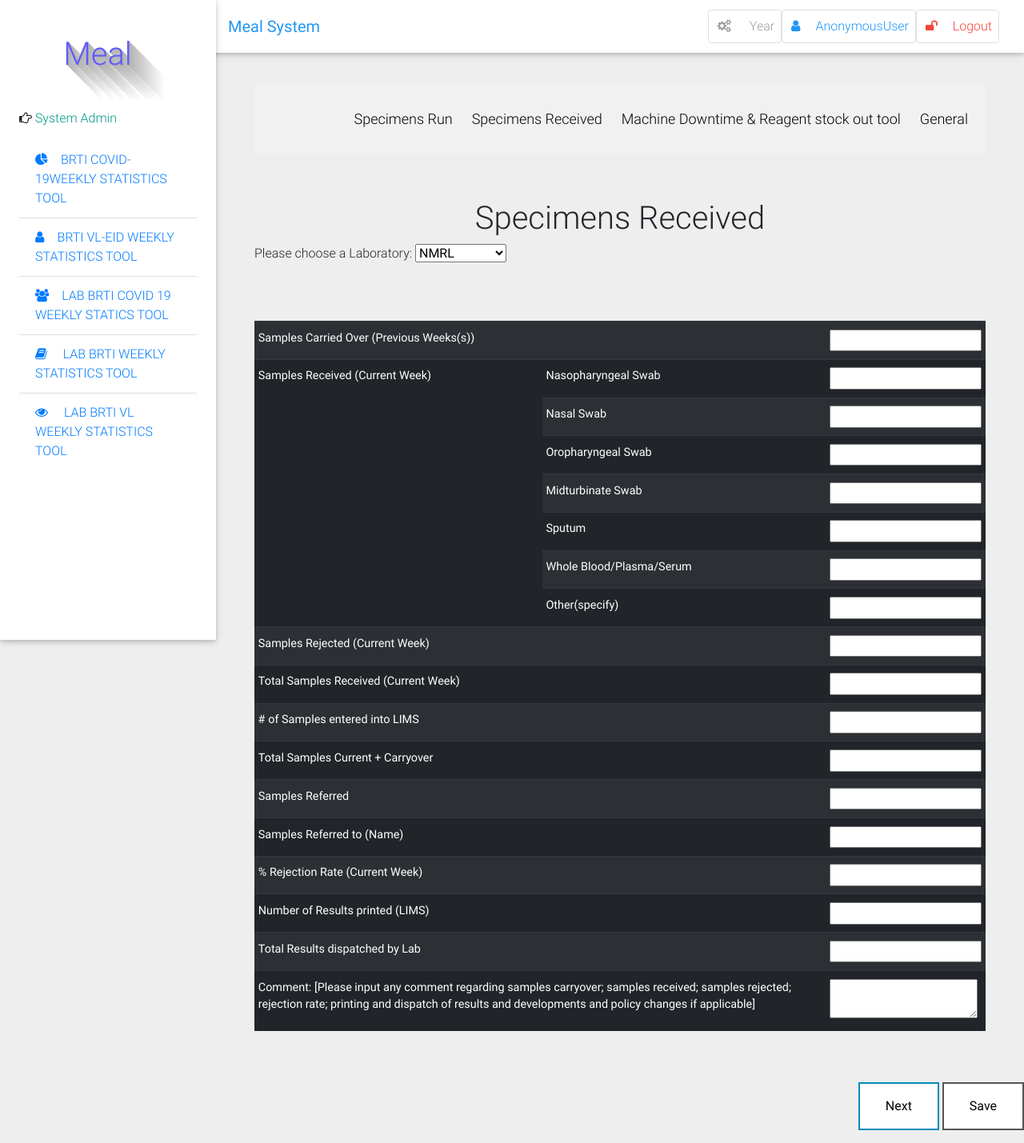
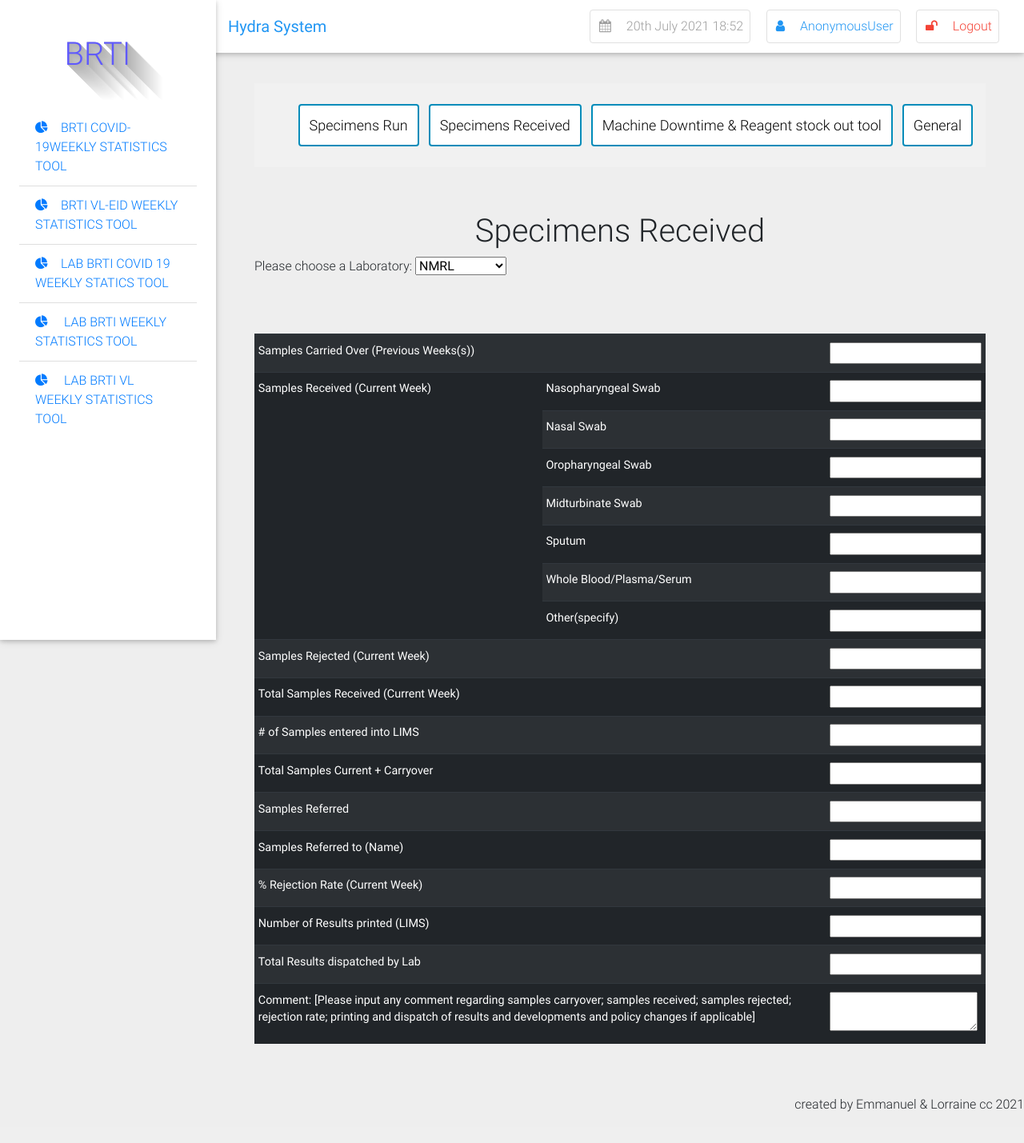
Before and after one commit to kastel21/meal, a Django app: page /profilecovid in a window 1280 px wide. Shown: the whole page at 80% size. After the commit the page ends 1390 px from the top, so only its background shows below. Run offline with Django 3.2, Linux system fonts and the light colour scheme; some libraries are stand-ins or nearby versions.

Commit message:
new updates we gat a calendar and thats how u spell it not zve ma iphone izvo

```diff
--- a/pages/admin.py
+++ b/pages/admin.py
@@ -2,4 +2,4 @@ from django.contrib import admin
 from .models import *
 
 # Register your models here.
-admin.site.register(Record)
+admin.site.register(General_covid_19)
--- a/pages/forms.py
+++ b/pages/forms.py
@@ -777,12 +777,12 @@ class Specimens_run_covid_19Form(forms.ModelForm):
             fields = '__all__'
 
 
-class General_info_covid_19Form(forms.ModelForm):
+class General_covid_19Form(forms.ModelForm):
     general_comments_regarding_testing_and_challenges_faced_by_the_laboratory = forms.CharField(widget=forms.Textarea(attrs={"rows":3, "cols":20}), label="General comments regarding testing and challenges (interruptions) faced by the laboratory", max_length=5000)
 
     number_of_staff_who_tested_positive_to_covid_19_at_vl_lab=forms.IntegerField(label="# of staff who tested positive to Covid 19 at VL lab")
     number_of_staff_who_have_been_vaccinated	= forms.IntegerField( label="# of staff who have been vaccinated")
-    number_Of_Staff_who_tested_positive_to_COVID_19_at_Hubs=forms.IntegerField(label="# Of Staff  who tested positive to COVID 19 at Hubs")
+    number_Of_Staff_who_tested_positive_to_covid_19_at_hubs=forms.IntegerField(label="# Of Staff  who tested positive to COVID 19 at Hubs")
     Comments =forms.CharField(widget=forms.Textarea(attrs={"rows":3, "cols":20}), label="Comment (Please specify the occupation of the person  who has tested postive.Riders are also included )", max_length=5000)
 
     Request_to_brti_from_the_laboratory	= forms.CharField(widget=forms.Textarea(attrs={"rows":3, "cols":20}), label="Request to BRTI from the Laboratory", max_length=5000)
@@ -797,7 +797,7 @@ class General_info_covid_19Form(forms.ModelForm):
         )
 
     class Meta:
-            model = General_info_covid_19
+            model = General_covid_19
             fields = '__all__'
 
  # ----------------------------------------------------------------------------------------------------------------------------------
--- a/pages/models.py
+++ b/pages/models.py
@@ -565,10 +565,10 @@ class Top_3_covid_19(models.Model):
 
 
 
-class General_info_covid_19(models.Model):
+class General_covid_19(models.Model):
     general_comments_regarding_testing_and_challenges_faced_by_the_laboratory = models.CharField( max_length=5000, null=True)
     number_of_staff_who_tested_positive_to_covid_19_at_vl_lab	= models.IntegerField()
-    number_Of_Staff_who_tested_positive_to_COVID_19_at_Hubs= models.IntegerField()
+    number_Of_Staff_who_tested_positive_to_covid_19_at_hubs= models.IntegerField()
     number_of_staff_who_have_been_vaccinated	= models.IntegerField()
     Comments =models.TextField( max_length=5000, null=True, default='null')
     Request_to_brti_from_the_laboratory	= models.CharField( max_length=5000, null=True)
--- a/pages/templates/base.html
+++ b/pages/templates/base.html
@@ -35,7 +35,7 @@
 
                 <!-- Brand -->
                 <a class="navbar-brand waves-effect" href="/">
-                    <strong class="blue-text"> Meal System</strong>
+                    <strong class="blue-text"> Hydra System</strong>
                 </a>
 
                 <!-- Collapse -->
@@ -51,9 +51,9 @@
                     <ul class="navbar-nav nav-flex-icons">
                         <li class="nav-item">
                             <a href="{% if request.user.is_superuser %}#{% else %}#{% endif %}" class="nav-link border border-light grey-text rounded waves-effect">
-                                <i class="fa fa-cogs mr-3"></i>{{ current_semester }} Year
+                                <i class="fa fa-calendar mr-3"></i>{% now "jS F Y H:i" %}
                             </a>
-                        </li>
+                        </li> &nbsp; &nbsp; &nbsp;
                         <!-- <li class="nav-item">
                             <a href="{% if request.user.is_superuser %}{% url 'manage_session' %}{% else %}#{% endif %}" class="nav-link border border-light green-text rounded waves-effect">
                                 <i class="fa fa-cogs mr-3"></i>{{ current_session }}
@@ -63,7 +63,7 @@
                             <a href="#" class="nav-link border border-light rounded waves-effect blue-text">
                                 <i  class="fa fa-user mr-3"></i>{{ user|capfirst }}
                             </a>
-                        </li>
+                        </li>&nbsp; &nbsp; &nbsp;
 
                          <li class="nav-item">
                             <a href="/accounts/logout/" class="nav-link border border-light rounded waves-effect red-text">
@@ -88,7 +88,7 @@
         }
         </style>
         <div class="sidebar-fixed position-fixed">
-                <p style="margin-left: 30px;" id="icon" class="logo"> Meal </p>
+                <p style="margin-left: 30px;" id="icon" class="logo"> BRTI </p>
                 {% if request.user.is_lecturer %}
                 <p><i class="fa fa-hand-o-right" aria-hidden="true"></i>
                     <span class="teal-text text-center"> Course Lecturer</span></p>
@@ -96,8 +96,8 @@
                 <p><i class="fa fa-hand-o-right" aria-hidden="true"></i>
                     <span class="teal-text text-center"> Student</span></p>
                 {% else %}
-                <p><i class="fa fa-hand-o-right" aria-hidden="true"></i>
-                    <span class="teal-text text-center"> System Admin</span></p>
+                <!-- <p><i class="fa fa-hand-o-right" aria-hidden="true"></i>
+                    <span class="teal-text text-center"> System Admin</span></p> -->
                 {% endif %}
             <div class="dashboard">
             {% block side_bar %}
--- a/pages/templates/footer.html
+++ b/pages/templates/footer.html
@@ -56,9 +56,7 @@
 <body>
     <footer>
         <div class="header-right">
-            <a><button class="button2">Next</button></a>
-
-            <a><button class="button5">Save</button></a>
+         created by Emmanuel & Lorraine cc 2021
             <p></p>
         </div>
 
--- a/pages/templates/header.html
+++ b/pages/templates/header.html
@@ -33,6 +33,7 @@
   color: black;
 }
 
+
 .header a.active {
   background-color: dodgerblue;
   color: white;
@@ -52,10 +53,10 @@
 
         <div class="header">
             <div class="header-right">
-              <a href="{% url 'profilecovid19to' %}">Specimens Run</a>
-              <a href="{% url 'profilecovid' %}">Specimens Received</a>
-              <a href="{% url 'profilecovid19' %}">Machine Downtime & Reagent stock out tool</a>
-              <a href="{% url 'profilecovid19t' %}">General</a>
+              <a href="{% url 'profilecovid19to' %}" class="button2" style="margin: 6px;">Specimens Run</a>
+              <a href="{% url 'profilecovid' %}" class="button2" style="margin: 6px;">Specimens Received</a>
+              <a href="{% url 'profilecovid19' %}" class="button2" style="margin: 6px;">Machine Downtime & Reagent stock out tool</a>
+              <a href="{% url 'profilecovid19t' %}" class="button2" style="margin: 6px;">General</a>
             </div>
           </div>
     </header>
--- a/pages/templates/partial_active_element.html
+++ b/pages/templates/partial_active_element.html
@@ -5,7 +5,7 @@
 
      <a href="{% url 'vleid' %}" class="list-group-item
         {% if active == 'BRTI VL-EID  WEEKLY STATISTICS TOOL' %} active {% endif %} waves-effect">
-        <i class="fa fa-user mr-3" aria-hidden="true"></i>BRTI VL-EID  WEEKLY STATISTICS TOOL</a>
+        <i class="fa fa-pie-chart mr-3" aria-hidden="true"></i>BRTI VL-EID  WEEKLY STATISTICS TOOL</a>
 
     <!-- {% if request.user.is_superuser %}
     <a href="#" class="list-group-item
@@ -28,13 +28,13 @@
     {% if  1 %}
         <a href="{% url 'labeidweekly2' %}" class="list-group-item
         {% if active == 'LAB BRTI COVID 19 WEEKLY STATICS TOOL' %} active {% endif %} waves-effect">
-        <i class="fa  fa-users mr-3" aria-hidden="true"></i>LAB BRTI COVID 19 WEEKLY STATICS TOOL</a>
+        <i class="fa fa-pie-chart mr-3" aria-hidden="true"></i>LAB BRTI COVID 19 WEEKLY STATICS TOOL</a>
     {% endif %}
 
     {% if 1 %}
     <a href="{% url 'labbrtiweekly' %}" class="list-group-item
         {% if active == 'LAB BRTI WEEKLY STATICS' %} active {% endif %} waves-effect">
-        <i class="fa fa-book mr-3" aria-hidden="true"></i> LAB BRTI WEEKLY STATISTICS  TOOL</a>
+        <i class="fa fa-pie-chart mr-3" aria-hidden="true"></i> LAB BRTI WEEKLY STATISTICS  TOOL</a>
 
     <!-- {% elif request.user.is_student %}
         <a href="{% url 'course_list' %}" class="list-group-item
@@ -79,7 +79,7 @@
     {% if 1 %}
     <a href="labcovidweekly" class="list-group-item
         {% if active == 'LAB BRTI VL WEEKLY STATISTICS TOOL' %} active {% endif %} waves-effect">
-        <i class="fa fa-eye mr-3" aria-hidden="true"></i>
+        <i class="fa fa-pie-chart mr-3" aria-hidden="true"></i>
              LAB BRTI VL WEEKLY STATISTICS TOOL</a>
     {% endif %}
 
--- a/pages/views.py
+++ b/pages/views.py
@@ -21,7 +21,7 @@ def profile(request):
         form = Specimens_run_brti_vl_weeklyForm(request.POST)
         if form.is_valid():
             form.save()
-            return render(request, 'success.html')
+            ##return render(request, 'success.html')
     form = Specimens_run_brti_vl_weeklyForm()
     context = {'form': form}
 
@@ -32,9 +32,9 @@ def profilecovid19to(request):
         form = Specimens_run_brti_vl_weeklyForm(request.POST)
         if form.is_valid():
             form.save()
-            return render(request, 'success.html')
-        form = Specimens_run_brti_vl_weeklyForm()
-        context = {'form': form}
+            #return render(request, 'success.html')
+    form = Specimens_run_brti_vl_weeklyForm()
+    context = {'form': form}
     return render(request, 'brti_covid_19_weekly_statistics_tool/Specimens_Run.html', context)
 
 def profilecovid(request):
@@ -42,7 +42,7 @@ def profilecovid(request):
         form = Specimens_run_brti_vl_weeklyForm(request.POST)
         if form.is_valid():
             form.save()
-            return render(request, 'success.html')
+            #return render(request, 'success.html')
     form = Specimens_run_brti_vl_weeklyForm()
     context = {'form': form}
     return render(request, 'brti_covid_19_weekly_statistics_tool/Specimens_Received.html', context)
@@ -52,7 +52,7 @@ def profilecovid19(request):
         form = Specimens_run_brti_vl_weeklyForm(request.POST)
         if form.is_valid():
             form.save()
-            return render(request, 'success.html')
+            #return render(request, 'success.html')
     form = Specimens_run_brti_vl_weeklyForm()
     context = {'form': form}
     return render(request, 'brti_covid_19_weekly_statistics_tool/Machine_Downtime_&_Reagent_stock_out_tool.html', context)
@@ -62,7 +62,7 @@ def profilecovid19t(request):
         form = Specimens_run_brti_vl_weeklyForm(request.POST)
         if form.is_valid():
             form.save()
-            return render(request, 'success.html')
+            #return render(request, 'success.html')
     form = Specimens_run_brti_vl_weeklyForm()
     context = {'form': form}
     return render(request, 'brti_covid_19_weekly_statistics_tool/general.html', context)
@@ -72,7 +72,7 @@ def vleid(request):
         form = Specimens_run_brti_vl_weeklyForm(request.POST)
         if form.is_valid():
             form.save()
-            return render(request, 'success.html')
+            #return render(request, 'success.html')
     form = Specimens_run_brti_vl_weeklyForm()
     context = {'form': form}
     return render(request, 'brti_vl_eid_weekly_statistics_tool/specimens_run.html', context)
@@ -82,7 +82,7 @@ def vleid2(request):
         form = Specimens_run_brti_vl_weeklyForm(request.POST)
         if form.is_valid():
             form.save()
-            return render(request, 'success.html')
+            #return render(request, 'success.html')
     form = Specimens_run_brti_vl_weeklyForm()
     context = {'form': form}
     return render(request, 'brti_vl_eid_weekly_statistics_tool/specimens_received.html', context)
@@ -92,7 +92,7 @@ def vleid3(request):
         form = Specimens_run_brti_vl_weeklyForm(request.POST)
         if form.is_valid():
             form.save()
-            return render(request, 'success.html')
+            #return render(request, 'success.html')
     form = Specimens_run_brti_vl_weeklyForm()
     context = {'form': form}
     return render(request, 'brti_vl_eid_weekly_statistics_tool/reasons_for_failure.html', context)
@@ -102,7 +102,7 @@ def labcovidweekly(request):
         form = Specimens_run_brti_vl_weeklyForm(request.POST)
         if form.is_valid():
             form.save()
-            return render(request, 'success.html')
+            #return render(request, 'success.html')
     form = Specimens_run_brti_vl_weeklyForm()
     context = {'form': form}
     return render(request, 'masving_brti_vl_weekly_statistics_tool_31-6_june_2021/top.html', context)
@@ -112,7 +112,7 @@ def labcovidweekly2(request):
         form = Specimens_run_brti_vl_weeklyForm(request.POST)
         if form.is_valid():
             form.save()
-            return render(request, 'success.html')
+            #return render(request, 'success.html')
     form = Specimens_run_brti_vl_weeklyForm()
     context = {'form': form}
     return render(request, 'masving_brti_vl_weekly_statistics_tool_31-6_june_2021/Specimensrun.html', context)
@@ -122,7 +122,7 @@ def labcovidweekly3(request):
         form = Specimens_recieved_brti_vl_weeklyForm(request.POST)
         if form.is_valid():
             form.save()
-            return render(request, 'success.html')
+            #return render(request, 'success.html')
     form = Specimens_recieved_brti_vl_weeklyForm()
     context = {'form': form}
     return render(request, 'masving_brti_vl_weekly_statistics_tool_31-6_june_2021/specimenreceived.html', context)
@@ -132,7 +132,7 @@ def labcovidweekly4(request):
         form = Reasons_for_failure_brti_vl_weeklyForm(request.POST)
         if form.is_valid():
             form.save()
-            return render(request, 'success.html')
+            #return render(request, 'success.html')
     form = Reasons_for_failure_brti_vl_weeklyForm()
     context = {'form': form}
     return render(request, 'masving_brti_vl_weekly_statistics_tool_31-6_june_2021/Reasonsforfailures.html', context)
@@ -142,7 +142,7 @@ def labcovidweekly5(request):
         form = Electric_outage_brti_vl_weeklyForm(request.POST)
         if form.is_valid():
             form.save()
-            return render(request, 'success.html')
+            #return render(request, 'success.html')
     form = Electric_outage_brti_vl_weeklyForm()
     context = {'form': form}
     return render(request, 'masving_brti_vl_weekly_statistics_tool_31-6_june_2021/electricoutagestool.html', context)
@@ -152,7 +152,7 @@ def labeidweekly(request):
         form = Specimens_run_brti_vl_weeklyForm(request.POST)
         if form.is_valid():
             form.save()
-            return render(request, 'success.html')
+            #return render(request, 'success.html')
     form = Specimens_run_brti_vl_weeklyForm()
     context = {'form': form}
     return render(request, 'masvingo_brti_covid_19_weekly_statistics_tool_31-6_June_2021/top.html', context)
@@ -163,7 +163,7 @@ def labeidweekly2(request):
         form = Specimens_run_covid_19Form(request.POST)
         if form.is_valid():
             form.save()
-            return render(request, 'success.html')
+            #return render(request, 'success.html')
     form = Specimens_run_covid_19Form()
     context = {'form': form}
     return render(request, 'masvingo_brti_covid_19_weekly_statistics_tool_31-6_June_2021/Specimens_Run.html', context)
@@ -173,18 +173,18 @@ def labeidweekly3(request):
         form = Specimens_received_covid_19Form(request.POST)
         if form.is_valid():
             form.save()
-            return render(request, 'success.html')
+            #return render(request, 'success.html')
     form = Specimens_received_covid_19Form()
     context = {'form': form}
     return render(request, 'masvingo_brti_covid_19_weekly_statistics_tool_31-6_June_2021/Specimens_Received.html', context)
 
 def labeidweekly4(request):
     if request.method == 'POST':
-        form = General_info_covid_19Form(request.POST)
+        form = General_covid_19Form(request.POST)
         if form.is_valid():
             form.save()
-            return render(request, 'success.html')
-    form = General_info_covid_19Form()
+            #return render(request, 'success.html')
+    form = General_covid_19Form()
     context = {'form': form}
     return render(request, 'masvingo_brti_covid_19_weekly_statistics_tool_31-6_June_2021/general.html', context)
 
@@ -193,7 +193,7 @@ def labbrtiweekly(request):
         form = Specimens_run_brti_vl_weeklyForm(request.POST)
         if form.is_valid():
             form.save()
-            return render(request, 'success.html')
+            #return render(request, 'success.html')
     form = Specimens_run_brti_vl_weeklyForm()
     context = {'form': form}
     return render(request, 'masvingo_brti_weekly_statistics_tool_june_2021/top.html', context)
@@ -203,7 +203,7 @@ def labbrtiweekly2(request):
         form = Specimens_run_brti_vl_weeklyForm(request.POST)
         if form.is_valid():
             form.save()
-            return render(request, 'success.html')
+            #return render(request, 'success.html')
     form = Specimens_run_brti_vl_weeklyForm()
     context = {'form': form}
     return render(request, 'masvingo_brti_weekly_statistics_tool_june_2021/Specimensrun.html', context)
@@ -213,7 +213,7 @@ def labbrtiweekly3(request):
         form = Specimens_received_brti_weeklyForm(request.POST)
         if form.is_valid():
             form.save()
-            return render(request, 'success.html')
+            #return render(request, 'success.html')
     form = Specimens_received_brti_weeklyForm()
     context = {'form': form}
     return render(request, 'masvingo_brti_weekly_statistics_tool_june_2021/specimenreceived.html', context)
@@ -223,7 +223,7 @@ def labbrtiweekly4(request):
         form = Reasons_for_failure_brti_weeklyForm(request.POST)
         if form.is_valid():
             form.save()
-            return render(request, 'success.html')
+            #return render(request, 'success.html')
     form = Reasons_for_failure_brti_weeklyForm()
     context = {'form': form}
     return render(request, 'masvingo_brti_weekly_statistics_tool_june_2021/Reasonsforfailures.html', context)
@@ -233,7 +233,7 @@ def labbrtiweekly5(request):
         form = Electric_outage_brti_weeklyForm(request.POST)
         if form.is_valid():
             form.save()
-            return render(request, 'success.html')
+            #return render(request, 'success.html')
     form = Electric_outage_brti_weeklyForm()
     context = {'form': form}
     return render(request, 'masvingo_brti_weekly_statistics_tool_june_2021/electricoutagestool.html', context)
```
Also changed, not shown: pages/templates/masvingo_brti_covid_19_weekly_statistics_tool_31-6_June_2021/general.html (+10 -2 lines), db.sqlite3, pages/migrations/0001_initial.py, pages/migrations/0002_auto_20210820_1121.py (added), pages/migrations/0002_specimens_received_covid_19_samples_referred_to_name.py (deleted).
